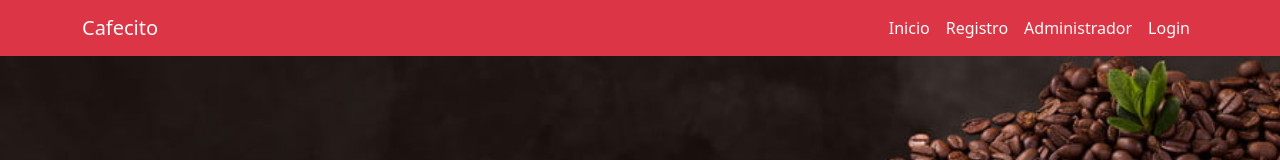
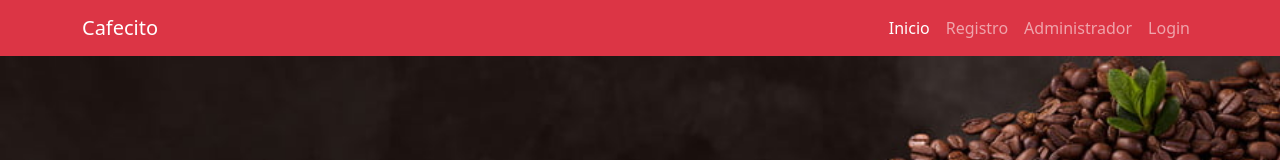
Before and after one commit to Juliancito1/CafecitoReact, a React (Vite) app: page / in a window 1280 px wide. Shown: the top 160 px of the page. Built offline with nearby package versions, Linux system fonts and the light colour scheme.

Commit message:
Vinculamos los items del nav con las rutas

```diff
--- a/db.json
+++ b/db.json
@@ -6,6 +6,5 @@
     ],
     "usuarios": [
       { "id": 1, "nombreUsuario": "admin", "email": "admin@rollingcode.com", "password": "12345678" }
-    ],
-    "profile": { "name": "typicode" }
-  }
+    ]
+}
--- a/src/App.jsx
+++ b/src/App.jsx
@@ -7,7 +7,6 @@ import Error404 from './components/views/Error404';
 import Administrador from './components/views/Administrador';
 import CrearProducto from './components/views/producto/CrearProducto';
 import EditarProducto from './components/views/producto/EditarProducto';
-import DetalleProducto from './components/views/producto/detalleProducto';
 import { BrowserRouter, Routes , Route } from 'react-router-dom';
 import Login from './components/views/Login';
 import Registro from './components/views/Registro';
--- a/src/components/common/Menu.jsx
+++ b/src/components/common/Menu.jsx
@@ -1,16 +1,17 @@
 import { Navbar, Nav, Container } from "react-bootstrap";
+import { Link, NavLink } from "react-router-dom";
 const Menu = () => {
     return (
-        <Navbar bg="danger" className="text-danger" expand="lg">
+        <Navbar bg="danger" variant="dark" className="text-danger" expand="lg">
       <Container>
-        <Navbar.Brand className="text-light" href="#home">Cafecito</Navbar.Brand>
+        <Navbar.Brand as={Link} to={'/'}>Cafecito</Navbar.Brand>
         <Navbar.Toggle aria-controls="basic-navbar-nav" />
         <Navbar.Collapse id="basic-navbar-nav">
           <Nav className="ms-auto">
-            <Nav.Link className="text-light" href="#home">Inicio</Nav.Link>
-            <Nav.Link className="text-light" href="#link">Registro</Nav.Link>
-            <Nav.Link className="text-light" href="#link">Administrador</Nav.Link>
-            <Nav.Link className="text-light" href="#link">Login</Nav.Link>
+            <NavLink end className="nav-item nav-link" to={'/'}>Inicio</NavLink>
+            <NavLink end className="nav-item nav-link" to={'/registro'}>Registro</NavLink>
+            <NavLink end className="nav-item nav-link" to={'/administrador'}>Administrador</NavLink>
+            <NavLink end className="nav-item nav-link" to={'/login'}>Login</NavLink>
           </Nav>
         </Navbar.Collapse>
       </Container>
--- a/src/components/views/Error404.jsx
+++ b/src/components/views/Error404.jsx
@@ -2,7 +2,7 @@ import { Button, Container } from "react-bootstrap";
 
 const Error404 = () => {
     return (
-        <section className="">
+        <section className="mt-4 mainPage">
             <Container>
             <img src="../src/assets/404.gif" className="d-block w-100 img-error" alt="" />
             </Container>
```
